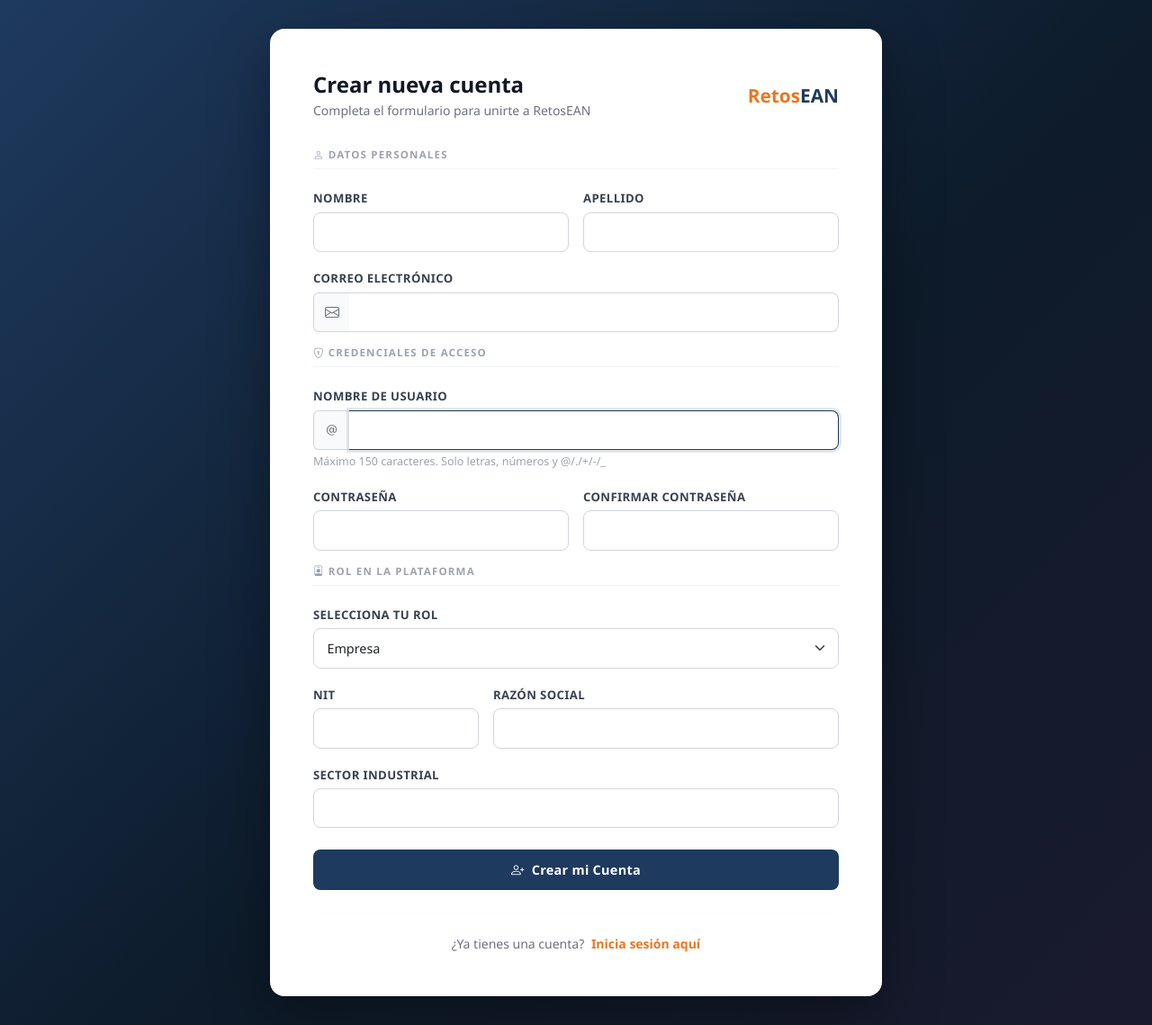
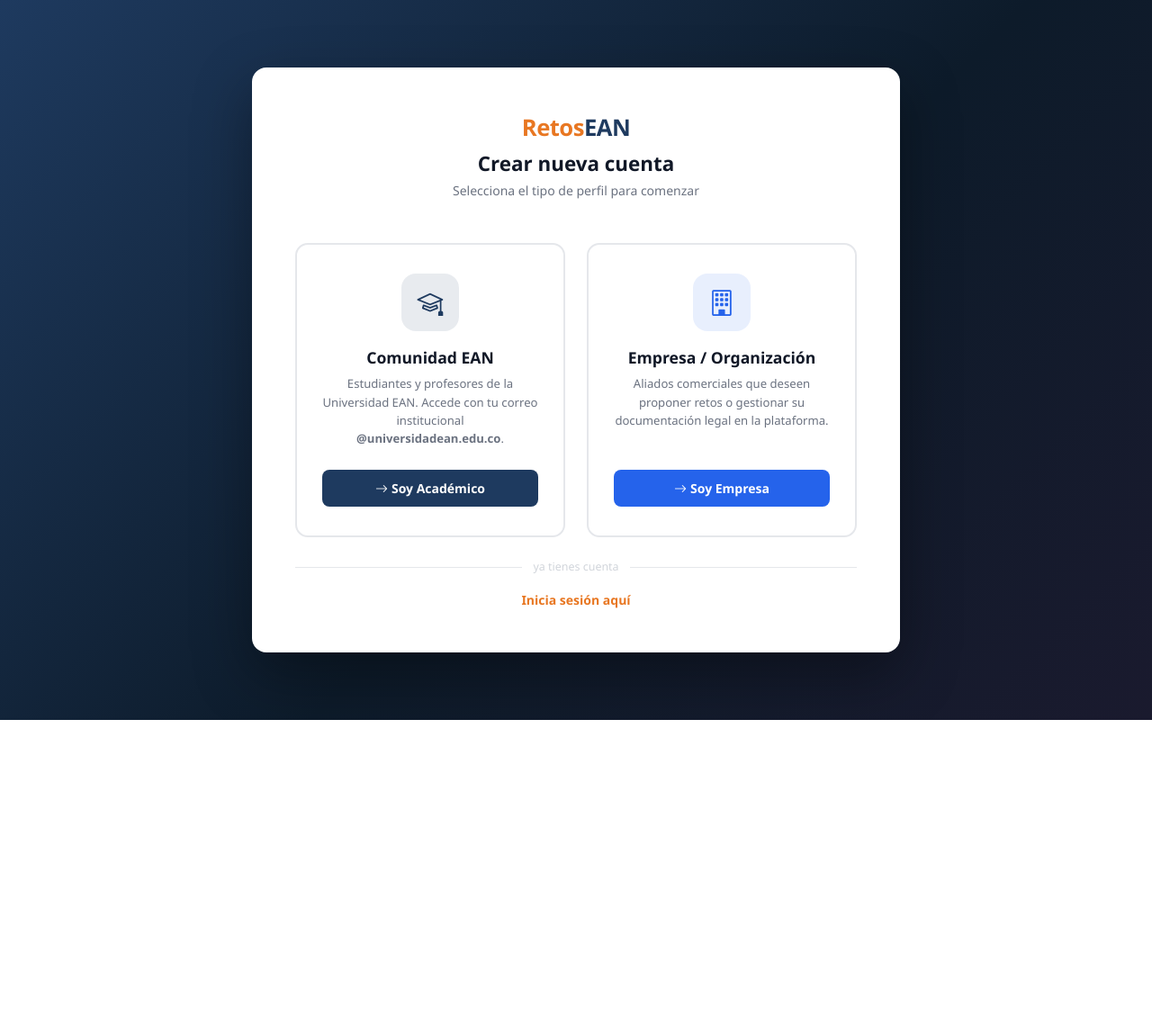
Before and after one commit to MoroLitZ/retosean-django, a Django app: page /usuarios/registro/ in a window 1280 px wide. Shown: the whole page at 90% size. After the commit the page ends 800 px from the top, so only its background shows below. Run offline with Django 5.2, Linux system fonts and the light colour scheme.

Commit message:
Sprint 1 UI: registro.html como página de selección de perfil (académico / empresa)
- Reemplaza formulario unificado por pantalla de selección con dos cards (Comunidad EAN y Empresa)
- Diseño con base_auth.html, paleta RetosEAN y hover animado
- vista_registro limpiada: sin ?tipo redirige a selección sin instanciar form

Co-Authored-By: Claude Sonnet 4.6 <noreply@anthropic.com>

```diff
--- a/apps/usuarios/templates/usuarios/registro.html
+++ b/apps/usuarios/templates/usuarios/registro.html
@@ -3,201 +3,123 @@
 
 {% block extra_css %}
 <style>
-  body { align-items: flex-start; padding: 2rem 1rem; }
-  .section-divider {
-    font-size: 0.72rem;
+  .tipo-card {
+    background: #fff;
+    border-radius: 14px;
+    border: 2px solid #e5e7eb;
+    padding: 2rem 1.75rem;
+    text-align: center;
+    cursor: pointer;
+    transition: border-color .2s, box-shadow .2s, transform .2s;
+    text-decoration: none;
+    display: flex;
+    flex-direction: column;
+    height: 100%;
+  }
+  .tipo-card:hover {
+    border-color: var(--card-accent);
+    box-shadow: 0 8px 24px rgba(0,0,0,.1);
+    transform: translateY(-3px);
+  }
+  .tipo-card .card-icon {
+    width: 64px; height: 64px;
+    border-radius: 16px;
+    display: flex; align-items: center; justify-content: center;
+    font-size: 1.8rem;
+    margin: 0 auto 1.2rem;
+  }
+  .tipo-card h4 {
+    font-size: 1.1rem;
+    font-weight: 800;
+    color: #111827;
+    margin-bottom: .5rem;
+  }
+  .tipo-card p {
+    font-size: .82rem;
+    color: #6b7280;
+    line-height: 1.55;
+    flex: 1;
+    margin-bottom: 1.5rem;
+  }
+  .tipo-card .btn-tipo {
+    border-radius: 8px;
+    padding: .65rem 1.25rem;
     font-weight: 700;
-    text-transform: uppercase;
-    letter-spacing: 1.2px;
-    color: #9ca3af;
-    padding: 0.4rem 0;
-    border-bottom: 1px solid #f3f4f6;
-    margin-bottom: 1.2rem;
-    margin-top: 0.5rem;
+    font-size: .875rem;
+    border: none;
+    color: #fff;
+    background: var(--card-accent);
+    transition: opacity .15s;
   }
-  .campo-perfil-wrapper { display: none; }
-  .errorlist { list-style: none; padding: 0; margin: 0.25rem 0 0; }
-  .errorlist li { font-size: 0.8rem; color: #dc3545; }
-  .helptext { font-size: 0.78rem; color: #9ca3af; margin-top: 0.25rem; display: block; }
+  .tipo-card:hover .btn-tipo { opacity: .88; }
+  .card-academico { --card-accent: #1e3a5f; }
+  .card-empresa   { --card-accent: #2563eb; }
+  .divider-or {
+    display: flex; align-items: center; gap: .75rem;
+    color: #d1d5db; font-size: .78rem;
+  }
+  .divider-or::before, .divider-or::after {
+    content: ''; flex: 1; border-top: 1px solid #e5e7eb;
+  }
 </style>
 {% endblock %}
 
 {% block content %}
-<div class="auth-card" style="max-width: 680px;">
+<div class="auth-card" style="max-width: 720px;">
   <div class="p-4 p-md-5">
 
     <!-- Encabezado -->
-    <div class="d-flex align-items-center gap-3 mb-4">
-      <div>
-        <h2 style="font-size: 1.5rem; font-weight: 800; color: #111827; margin-bottom: 0.2rem;">
-          Crear nueva cuenta
-        </h2>
-        <p style="color: #6b7280; font-size: 0.875rem; margin: 0;">
-          Completa el formulario para unirte a RetosEAN
-        </p>
+    <div class="text-center mb-5">
+      <div style="font-size: 1.6rem; font-weight: 800; letter-spacing: -.5px; margin-bottom: .5rem;">
+        <span style="color: var(--orange);">Retos</span><span style="color: #1e3a5f;">EAN</span>
       </div>
-      <div class="ms-auto">
-        <span style="font-size: 1.3rem; font-weight: 800;">
-          <span style="color: var(--orange);">Retos</span><span style="color: #1e3a5f;">EAN</span>
-        </span>
-      </div>
+      <h2 style="font-size: 1.4rem; font-weight: 800; color: #111827; margin-bottom: .3rem;">
+        Crear nueva cuenta
+      </h2>
+      <p style="color: #6b7280; font-size: .875rem; margin: 0;">
+        Selecciona el tipo de perfil para comenzar
+      </p>
     </div>
 
-    {% if form.non_field_errors %}
-      <div class="alert alert-danger py-2 mb-3">
-        {% for error in form.non_field_errors %}
-          <div><i class="bi bi-exclamation-circle me-1"></i>{{ error }}</div>
-        {% endfor %}
-      </div>
-    {% endif %}
+    <!-- Cards de selección -->
+    <div class="row g-4 mb-4">
 
-    <form method="post" novalidate>
-      {% csrf_token %}
-
-      <!-- SECCIÓN 1: Datos personales -->
-      <div class="section-divider"><i class="bi bi-person me-1"></i>Datos Personales</div>
-      <div class="row g-3 mb-2">
-        <div class="col-sm-6">
-          <label for="{{ form.first_name.id_for_label }}" class="form-label">Nombre</label>
-          {{ form.first_name }}
-          {% if form.first_name.errors %}<ul class="errorlist">{% for e in form.first_name.errors %}<li>{{ e }}</li>{% endfor %}</ul>{% endif %}
-        </div>
-        <div class="col-sm-6">
-          <label for="{{ form.last_name.id_for_label }}" class="form-label">Apellido</label>
-          {{ form.last_name }}
-          {% if form.last_name.errors %}<ul class="errorlist">{% for e in form.last_name.errors %}<li>{{ e }}</li>{% endfor %}</ul>{% endif %}
-        </div>
-        <div class="col-12">
-          <label for="{{ form.email.id_for_label }}" class="form-label">Correo electrónico</label>
-          <div class="input-group">
-            <span class="input-group-text"><i class="bi bi-envelope"></i></span>
-            {{ form.email }}
+      <!-- Académico -->
+      <div class="col-sm-6">
+        <a href="?tipo=academico" class="tipo-card card-academico">
+          <div class="card-icon" style="background: rgba(30,58,95,.1);">
+            <i class="bi bi-mortarboard" style="color: #1e3a5f;"></i>
           </div>
-          {% if form.email.errors %}<ul class="errorlist">{% for e in form.email.errors %}<li>{{ e }}</li>{% endfor %}</ul>{% endif %}
-        </div>
+          <h4>Comunidad EAN</h4>
+          <p>Estudiantes y profesores de la Universidad EAN. Accede con tu correo institucional <strong>@universidadean.edu.co</strong>.</p>
+          <span class="btn-tipo">
+            <i class="bi bi-arrow-right me-1"></i>Soy Académico
+          </span>
+        </a>
       </div>
 
-      <!-- SECCIÓN 2: Credenciales -->
-      <div class="section-divider"><i class="bi bi-shield-lock me-1"></i>Credenciales de Acceso</div>
-      <div class="row g-3 mb-2">
-        <div class="col-12">
-          <label for="{{ form.username.id_for_label }}" class="form-label">Nombre de usuario</label>
-          <div class="input-group">
-            <span class="input-group-text"><i class="bi bi-at"></i></span>
-            {{ form.username }}
+      <!-- Empresa -->
+      <div class="col-sm-6">
+        <a href="?tipo=empresa" class="tipo-card card-empresa">
+          <div class="card-icon" style="background: rgba(37,99,235,.1);">
+            <i class="bi bi-building" style="color: #2563eb;"></i>
           </div>
-          {% if form.username.help_text %}<span class="helptext">{{ form.username.help_text }}</span>{% endif %}
-          {% if form.username.errors %}<ul class="errorlist">{% for e in form.username.errors %}<li>{{ e }}</li>{% endfor %}</ul>{% endif %}
-        </div>
-        <div class="col-sm-6">
-          <label for="{{ form.password1.id_for_label }}" class="form-label">Contraseña</label>
-          {{ form.password1 }}
-          {% if form.password1.errors %}<ul class="errorlist">{% for e in form.password1.errors %}<li>{{ e }}</li>{% endfor %}</ul>{% endif %}
-        </div>
-        <div class="col-sm-6">
-          <label for="{{ form.password2.id_for_label }}" class="form-label">Confirmar contraseña</label>
-          {{ form.password2 }}
-          {% if form.password2.errors %}<ul class="errorlist">{% for e in form.password2.errors %}<li>{{ e }}</li>{% endfor %}</ul>{% endif %}
-        </div>
+          <h4>Empresa / Organización</h4>
+          <p>Aliados comerciales que deseen proponer retos o gestionar su documentación legal en la plataforma.</p>
+          <span class="btn-tipo">
+            <i class="bi bi-arrow-right me-1"></i>Soy Empresa
+          </span>
+        </a>
       </div>
 
-      <!-- SECCIÓN 3: Rol -->
-      <div class="section-divider"><i class="bi bi-person-badge me-1"></i>Rol en la Plataforma</div>
-      <div class="mb-3">
-        <label for="{{ form.rol.id_for_label }}" class="form-label">Selecciona tu rol</label>
-        {{ form.rol }}
-        {% if form.rol.errors %}<ul class="errorlist">{% for e in form.rol.errors %}<li>{{ e }}</li>{% endfor %}</ul>{% endif %}
-      </div>
+    </div>
 
-      <!-- Campos dinámicos: Estudiante -->
-      <div id="campos-estudiante" class="campo-perfil-wrapper">
-        <div class="row g-3 mb-2">
-          <div class="col-sm-8">
-            <label for="{{ form.carrera.id_for_label }}" class="form-label">Carrera</label>
-            {{ form.carrera }}
-            {% if form.carrera.errors %}<ul class="errorlist">{% for e in form.carrera.errors %}<li>{{ e }}</li>{% endfor %}</ul>{% endif %}
-          </div>
-          <div class="col-sm-4">
-            <label for="{{ form.semestre.id_for_label }}" class="form-label">Semestre</label>
-            {{ form.semestre }}
-            {% if form.semestre.errors %}<ul class="errorlist">{% for e in form.semestre.errors %}<li>{{ e }}</li>{% endfor %}</ul>{% endif %}
-          </div>
-        </div>
-      </div>
+    <!-- Divider y login -->
+    <div class="divider-or mb-3">ya tienes cuenta</div>
+    <p class="text-center mb-0" style="font-size: .875rem; color: #6b7280;">
+      <a href="{% url 'usuarios:login' %}" class="text-link-orange">Inicia sesión aquí</a>
+    </p>
 
-      <!-- Campos dinámicos: Profesor -->
-      <div id="campos-profesor" class="campo-perfil-wrapper">
-        <div class="row g-3 mb-2">
-          <div class="col-sm-6">
-            <label for="{{ form.facultad.id_for_label }}" class="form-label">Facultad</label>
-            {{ form.facultad }}
-            {% if form.facultad.errors %}<ul class="errorlist">{% for e in form.facultad.errors %}<li>{{ e }}</li>{% endfor %}</ul>{% endif %}
-          </div>
-          <div class="col-sm-6">
-            <label for="{{ form.especialidad.id_for_label }}" class="form-label">Especialidad</label>
-            {{ form.especialidad }}
-            {% if form.especialidad.errors %}<ul class="errorlist">{% for e in form.especialidad.errors %}<li>{{ e }}</li>{% endfor %}</ul>{% endif %}
-          </div>
-        </div>
-      </div>
-
-      <!-- Campos dinámicos: Empresa -->
-      <div id="campos-empresa" class="campo-perfil-wrapper">
-        <div class="row g-3 mb-2">
-          <div class="col-sm-4">
-            <label for="{{ form.nit.id_for_label }}" class="form-label">NIT</label>
-            {{ form.nit }}
-            {% if form.nit.errors %}<ul class="errorlist">{% for e in form.nit.errors %}<li>{{ e }}</li>{% endfor %}</ul>{% endif %}
-          </div>
-          <div class="col-sm-8">
-            <label for="{{ form.razon_social.id_for_label }}" class="form-label">Razón Social</label>
-            {{ form.razon_social }}
-            {% if form.razon_social.errors %}<ul class="errorlist">{% for e in form.razon_social.errors %}<li>{{ e }}</li>{% endfor %}</ul>{% endif %}
-          </div>
-          <div class="col-12">
-            <label for="{{ form.sector_industrial.id_for_label }}" class="form-label">Sector Industrial</label>
-            {{ form.sector_industrial }}
-            {% if form.sector_industrial.errors %}<ul class="errorlist">{% for e in form.sector_industrial.errors %}<li>{{ e }}</li>{% endfor %}</ul>{% endif %}
-          </div>
-        </div>
-      </div>
-
-      <button type="submit" class="btn btn-auth w-100 mt-3">
-        <i class="bi bi-person-plus me-2"></i>Crear mi Cuenta
-      </button>
-    </form>
-
-    <hr style="border-color: #f3f4f6; margin: 1.5rem 0;">
-
-    <p class="text-center mb-0" style="font-size: 0.875rem; color: #6b7280;">
-      ¿Ya tienes una cuenta?
-      <a href="{% url 'usuarios:login' %}" class="text-link-orange ms-1">Inicia sesión aquí</a>
-    </p>
   </div>
 </div>
 {% endblock %}
-
-{% block extra_js %}
-<script>
-  const selectRol = document.getElementById('select-rol');
-
-  const secciones = {
-    'ESTUDIANTE': document.getElementById('campos-estudiante'),
-    'PROFESOR':   document.getElementById('campos-profesor'),
-    'EMPRESA':    document.getElementById('campos-empresa'),
-  };
-
-  function actualizarFormulario() {
-    const rol = selectRol?.value;
-    Object.entries(secciones).forEach(([key, el]) => {
-      if (!el) return;
-      const mostrar = (key === rol);
-      el.style.display = mostrar ? 'block' : 'none';
-      el.querySelectorAll('input, select').forEach(inp => { inp.required = mostrar; });
-    });
-  }
-
-  selectRol?.addEventListener('change', actualizarFormulario);
-  actualizarFormulario();
-</script>
-{% endblock %}
--- a/apps/usuarios/views.py
+++ b/apps/usuarios/views.py
@@ -58,13 +58,7 @@ def vista_registro(request):
             return redirect(_url_para_usuario(user))
         return render(request, 'usuarios/form_empresa.html', {'form': form})
 
-    form = RegistroUsuarioForm(request.POST or None)
-    if request.method == 'POST' and form.is_valid():
-        user = form.save()
-        login(request, user)
-        messages.success(request, f'¡Bienvenido a RetosEAN, {user.first_name or user.username}!')
-        return redirect(_url_para_usuario(user))
-    return render(request, 'usuarios/registro.html', {'form': form})
+    return render(request, 'usuarios/registro.html')
 
 
 @login_required(login_url='usuarios:login')
```
